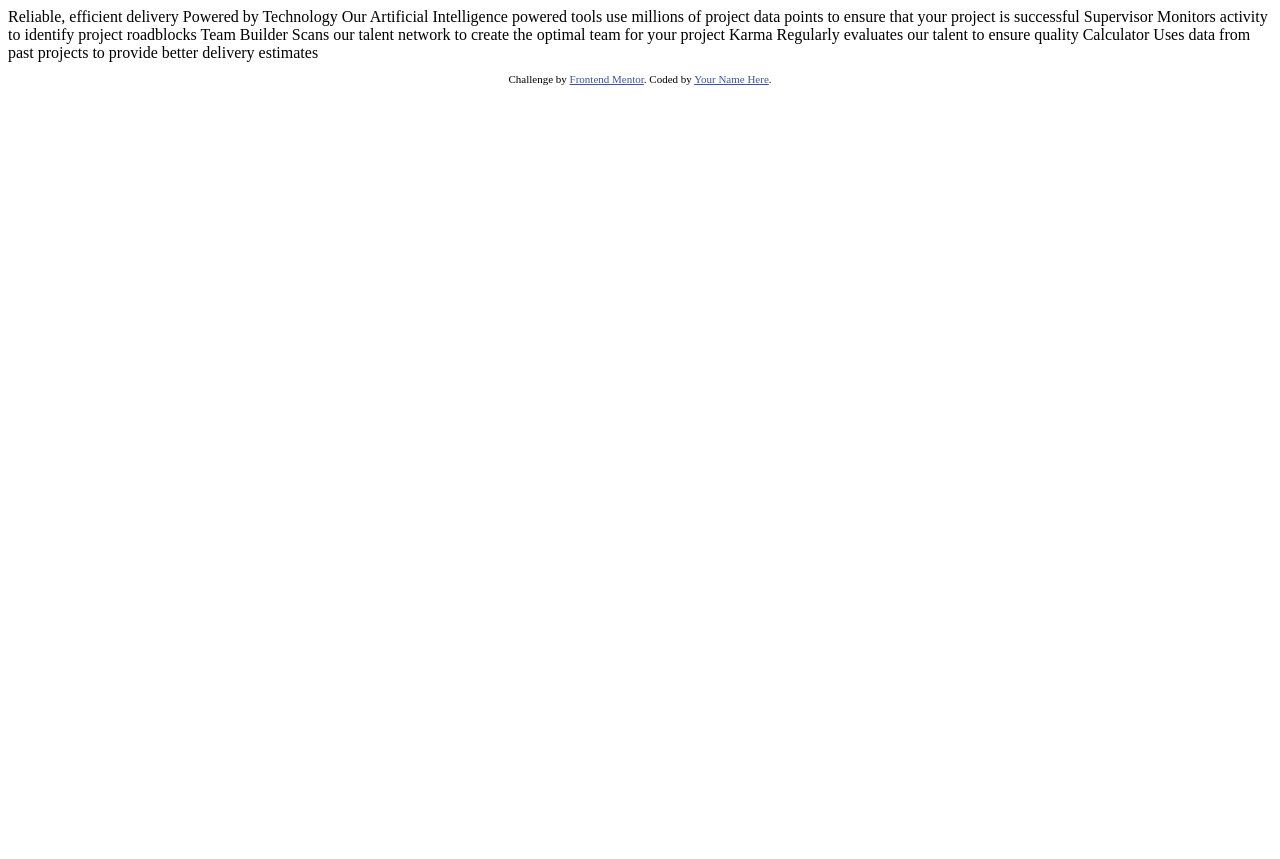
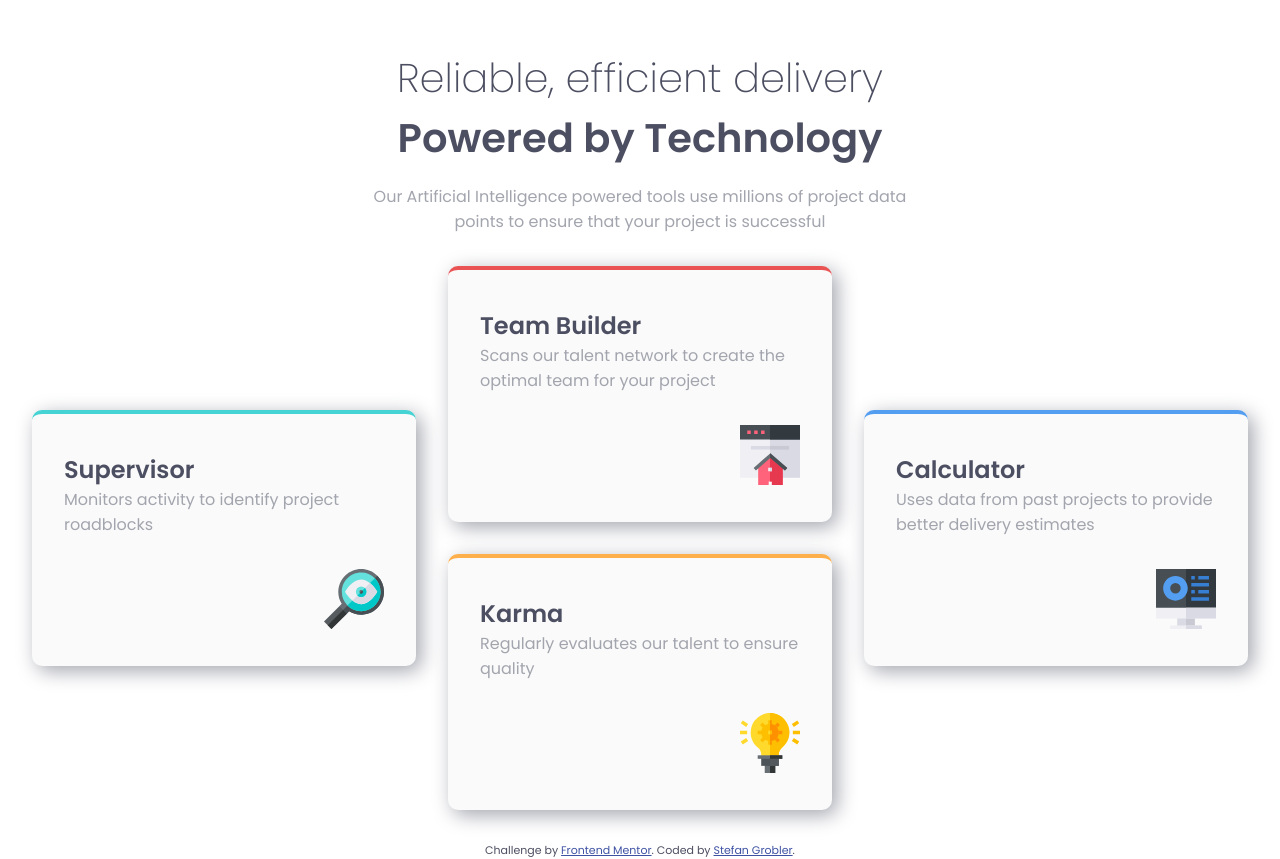
Before and after one commit to StefanGrobler78/four-card-feature-section-master, a plain HTML site: page index.html in a window 1280 px wide. Before the commit the page ends 800 px from the top, so only its background shows below. Drawn offline with Linux system fonts and the light colour scheme.

Commit message:
Add Html & CSS

```diff
--- /dev/null
+++ b/css/style.css
@@ -0,0 +1,121 @@
+:root {
+
+/* ## Colors */
+
+/* ### Primary */
+
+--red: hsl(0, 78%, 62%);
+--cyan: hsl(180, 62%, 55%);
+--orange: hsl(34, 97%, 64%);
+--blue: hsl(212, 86%, 64%);
+
+/* ### Neutral */
+
+--very-dark-blue: hsl(234, 12%, 34%);
+--grayish-blue: hsl(229, 6%, 66%);
+--very-light-gray: hsl(0, 0%, 98%);
+
+/* ## Typography */
+
+/* font Size */
+
+--font-size: 15px;
+
+/* ### Font fammily */
+--ff-prim: "Poppins", sans-serif;
+
+--box-shad: ;
+}
+*{
+    box-sizing: border-box;
+}
+body {
+    margin: 0;
+    font-family: var(--ff-prim);
+    color: var(--very-dark-blue);
+}
+img {
+    width: 100%;
+}
+h1,h2,h3,h4,p {
+    margin: 0;
+}
+/* Header */
+
+header {
+    text-align: center;
+    margin-top: 3rem;
+}
+header > h1 {
+    font-weight: 200;
+    font-size: clamp(1.5rem, 4vw, 2.5rem);
+    margin-bottom: 1rem;
+}
+header > h1 > span {
+    display: block;
+    font-weight: 600;
+    font-size: clamp(1.5rem, 4vw, 2.5rem);
+}
+header > p {
+    font-size: clamp(.875rem, 4vw, 1rem);
+    max-width: 60ch;
+    margin: 0 auto;
+    color: var(--grayish-blue);
+    margin-bottom: 2rem;
+    padding-inline: 2rem;
+}
+
+/* Card Container */
+.card__container {
+    display: grid;
+    grid-template-columns: repeat(auto-fit, minmax(300px, 1fr) );
+    gap: 2rem;
+    align-items: center;
+    margin: 2rem;
+}
+
+/* card */
+
+.card {
+    display: flex;
+    flex-direction: column;
+    justify-content: center;
+    align-items: flex-start;
+    padding: 2rem;
+    aspect-ratio: 6/4;
+    box-shadow: 5px 5px 20px var(--grayish-blue);
+    border-radius: 10px;
+    background-color: var(--very-light-gray);
+}
+.card__title{
+    font-weight: 600;
+}
+.card__subtitle {
+    margin-bottom: 2rem;
+    color: var(--grayish-blue);
+}
+.card > img {
+    width: 60px;
+    align-self: end;
+}
+
+.card__container-col_2 {
+    display: flex;
+    flex-direction: column;
+    gap: 2rem;
+}
+
+/* Utility Classes */
+
+.bt-super {
+    border-top: 4px solid var(--cyan);
+}
+.bt-team {
+    border-top: 4px solid var(--red);
+}
+.bt-karma {
+    border-top: 4px solid var(--orange);
+}
+.bt-calc {
+    border-top: 4px solid var(--blue);
+}
--- a/index.html
+++ b/index.html
@@ -5,7 +5,12 @@
   <meta name="viewport" content="width=device-width, initial-scale=1.0"> <!-- displays site properly based on user's device -->
 
   <link rel="icon" type="image/png" sizes="32x32" href="./images/favicon-32x32.png">
-
+  <!-- Fonts -->
+  <link rel="preconnect" href="https://fonts.googleapis.com">
+  <link rel="preconnect" href="https://fonts.gstatic.com" crossorigin>
+  <link href="https://fonts.googleapis.com/css2?family=Poppins:ital,wght@0,100;0,200;0,300;0,400;0,500;0,600;0,700;0,800;0,900;1,100;1,200;1,300;1,400;1,500;1,600;1,700;1,800;1,900&display=swap" rel="stylesheet">
+  <!-- Custom Css -->
+  <link rel="stylesheet" href="./css/style.css">
   <title>Frontend Mentor | Four card feature section</title>
 
   <!-- Feel free to remove these styles or customise in your own stylesheet 👍 -->
@@ -15,30 +20,51 @@
   </style>
 </head>
 <body>
+  <header>
+    <h1>Reliable, efficient delivery <span>Powered by Technology</span></h1>
+    <p>Our Artificial Intelligence powered tools use millions of project data points to ensure that your project is successful</p>
+  </header>
+  <section>
+    <div class="card__container">
+      <div class="card__container-col_1">
 
-  Reliable, efficient delivery
-  Powered by Technology
+        <div class="card bt-super">
+          <h2 class="card__title">Supervisor</h2>
+          <p class="card__subtitle">Monitors activity to identify project roadblocks</p>
+          <img class="card__image" src="./images/icon-supervisor.svg" />
+        </div>
 
-  Our Artificial Intelligence powered tools use millions of project data points
-  to ensure that your project is successful
+      </div>
+      <div class="card__container-col_2">
 
-  Supervisor
-  Monitors activity to identify project roadblocks
+        <div class="card bt-team">
+          <h2 class="card__title">Team Builder</h2>
+          <p class="card__subtitle">Scans our talent network to create the optimal team for your project</p>
+          <img class="card__image" src="./images/icon-team-builder.svg" />
+        </div>
 
-  Team Builder
-  Scans our talent network to create the optimal team for your project
+        <div class="card bt-karma">
+          <h2 class="card__title">Karma</h2>
+          <p class="card__subtitle">Regularly evaluates our talent to ensure quality</p>
+          <img class="card__image" src="./images/icon-karma.svg" />
+        </div>
 
-  Karma
-  Regularly evaluates our talent to ensure quality
+      </div>
+      <div class="card__container-col_3">
 
-  Calculator
-  Uses data from past projects to provide better delivery estimates
+        <div class="card bt-calc">
+          <h2 class="card__title">Calculator</h2>
+          <p class="card__subtitle">Uses data from past projects to provide better delivery estimates</p>
+          <img class="card__image" src="./images/icon-calculator.svg" />
+        </div>
 
-
+      </div>
+    </div>
+  </section>
   <footer>
     <p class="attribution">
       Challenge by <a href="https://www.frontendmentor.io?ref=challenge" target="_blank">Frontend Mentor</a>.
-      Coded by <a href="#">Your Name Here</a>.
+      Coded by <a href="#">Stefan Grobler</a>.
     </p>
   </footer>
 </body>
```
